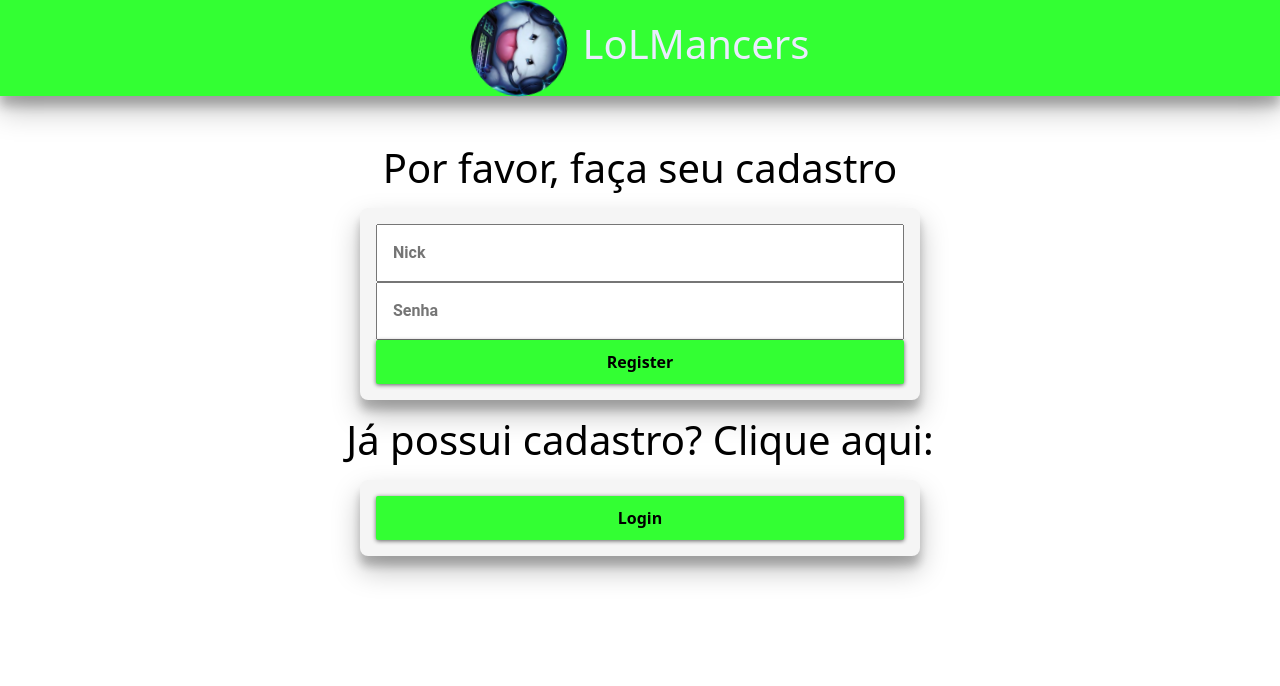
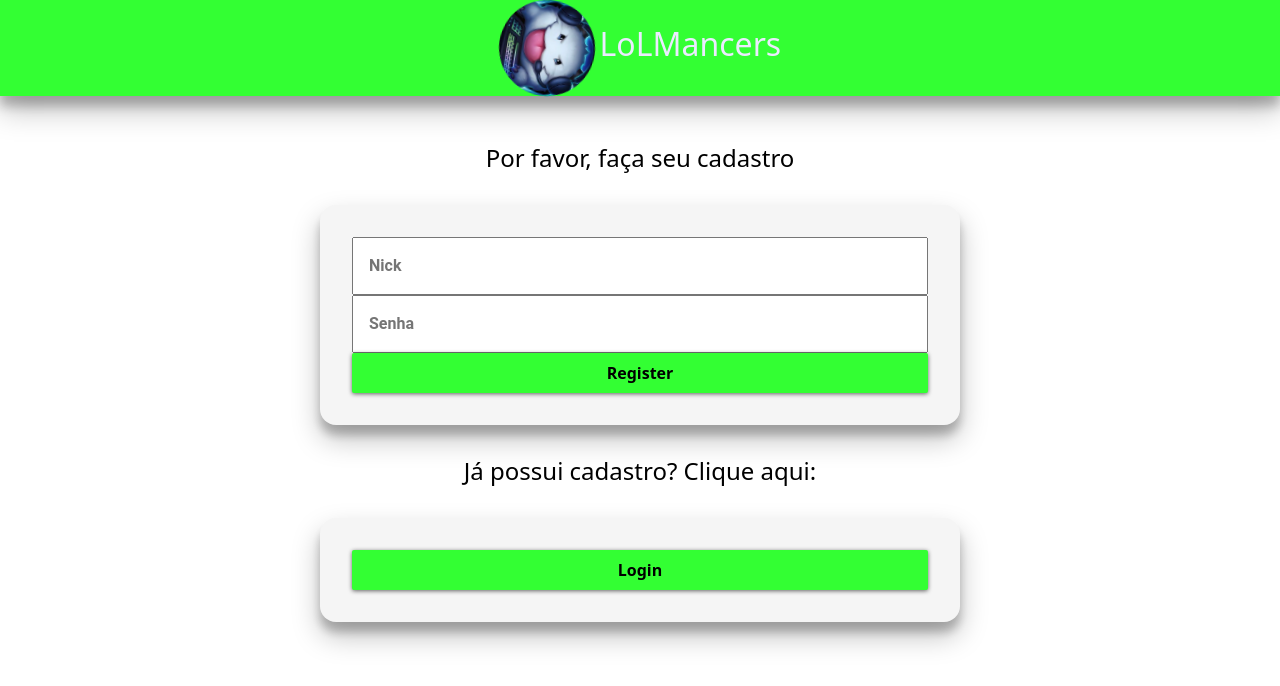
Before and after one commit to RodrigoAnciaes/P3-LolMancers-Front, a React (Create React App) app: page / in a window 1280 px wide. Shown: the top 686 px of the page. Built offline with nearby package versions, Linux system fonts and the light colour scheme.

Commit message:
CommitFinalDeploy

```diff
--- a/src/App.css
+++ b/src/App.css
@@ -54,7 +54,7 @@
   gap:3rem;
 }
 
-.teamtitle{
+.team {
   display: flex;
   gap:5rem;
   font-size:2rem;
@@ -93,7 +93,7 @@
 .NomeHeader{
   font-family: 'Roboto', sans-serif;
   font-weight: bold;
-  font-size:40px;
+  font-size:1.5em;
 
 }
 .App-header {
@@ -124,7 +124,7 @@
   flex-direction:column;
   align-items:center;
 
-  font-size:40px;
+  font-size:2em;
   justify-content:center;
   color: #ebebff;
 }
@@ -133,7 +133,7 @@
   flex-direction:column;
   align-items:center;
 
-  font-size:40px;
+  font-size:1.5em;
   justify-content:center;
   color: #000000;
 }
@@ -143,7 +143,7 @@
 
   position: relative;
   display: block;
-  padding: 10px 10px 10px 10px;
+  padding: 0.5em 0.5em 0.5em 0.5em;
 
   overflow: hidden;
 
@@ -163,15 +163,15 @@
   height: 50%; */
   position: relative;
   display: block;
-  padding: 10px 10px 10px 10px;
+  padding: 0.2em 0.2em 0.2em 0.2em;
 
   overflow: hidden;
-  font-size:25px;
+  font-size:1.5em;
   justify-content:center;
   color: #ebebff;
   border-width: 0;
   outline: none;
-  border-radius: 2px;
+  border-radius: 0.4em;
   box-shadow: 0 1px 4px rgba(0, 0, 0, 0.6);
 
   background-color: #03e803;
@@ -331,13 +331,19 @@
   flex-direction: column;
   justify-content: space-between;
   align-items: left;
-  padding: 1rem;
-  width: 35rem;
-  border-radius: 0.5rem;
+  padding: 2em;
+  width: 40em;
+  border-radius: 1em;
   box-shadow: 0 14px 28px rgba(0,0,0,0.25), 0 10px 10px rgba(0,0,0,0.22);
-  margin: 1rem;
+  margin: 2rem;
   background-color: #f5f5f5;
 
+}
+
+@media only screen and (max-width: 600px) {
+  .form{
+    width: 20em;
+  }
 }
 
 .UserIcon{
@@ -354,6 +360,7 @@
 
   align-self: center;
 }
+
 .games{
   display: flex;
   flex-direction: column;
@@ -380,6 +387,7 @@
 }
 
 .infos{
+  font-family: 'Roboto', sans-serif;
   display: flex;
   flex-direction: row;
   justify-content: space-between;
@@ -412,7 +420,7 @@ html{
   display: flex;
   flex-direction: row;
   justify-content: center;
-  gap: 1rem;
+  gap: 0.3em;
   align-items: center;
 
   width: 100%;
@@ -438,9 +446,9 @@ html{
 .container_partidas .ring
 {
   position:relative;
-  width:150px;
-  height:150px;
-  border:4px solid #fff;
+  width:1.5em;
+  height:1.5em;
+  border:0.2em solid #fff;
   border-radius:50%;
 }
 .container_partidas .ring:nth-child(3){
@@ -461,7 +469,7 @@ html{
   flex-direction: column;
   align-items: center;
   padding: 1rem;
-  width: 52rem;
+
   border-radius: 0.5rem;
   margin: 0rem;
 }
```
